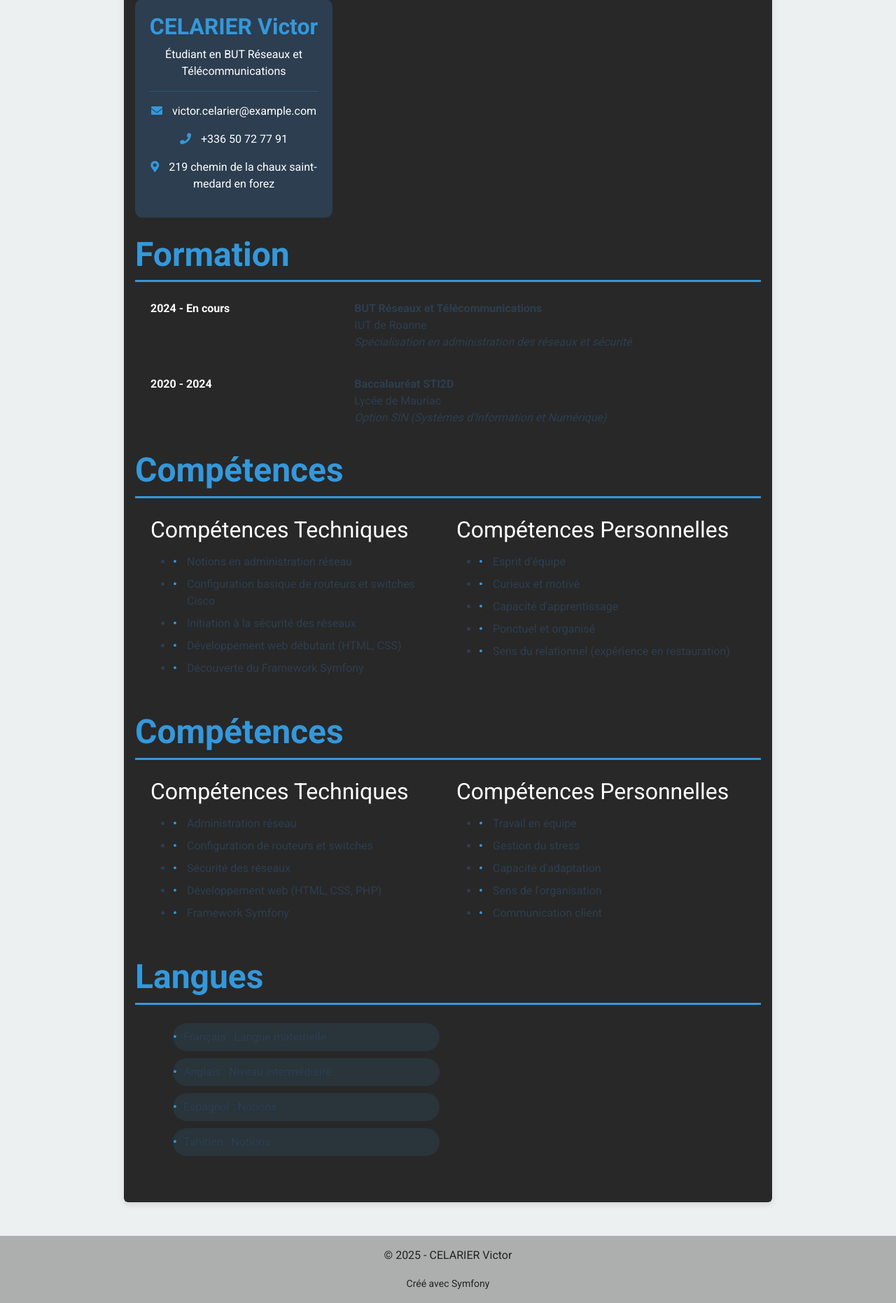
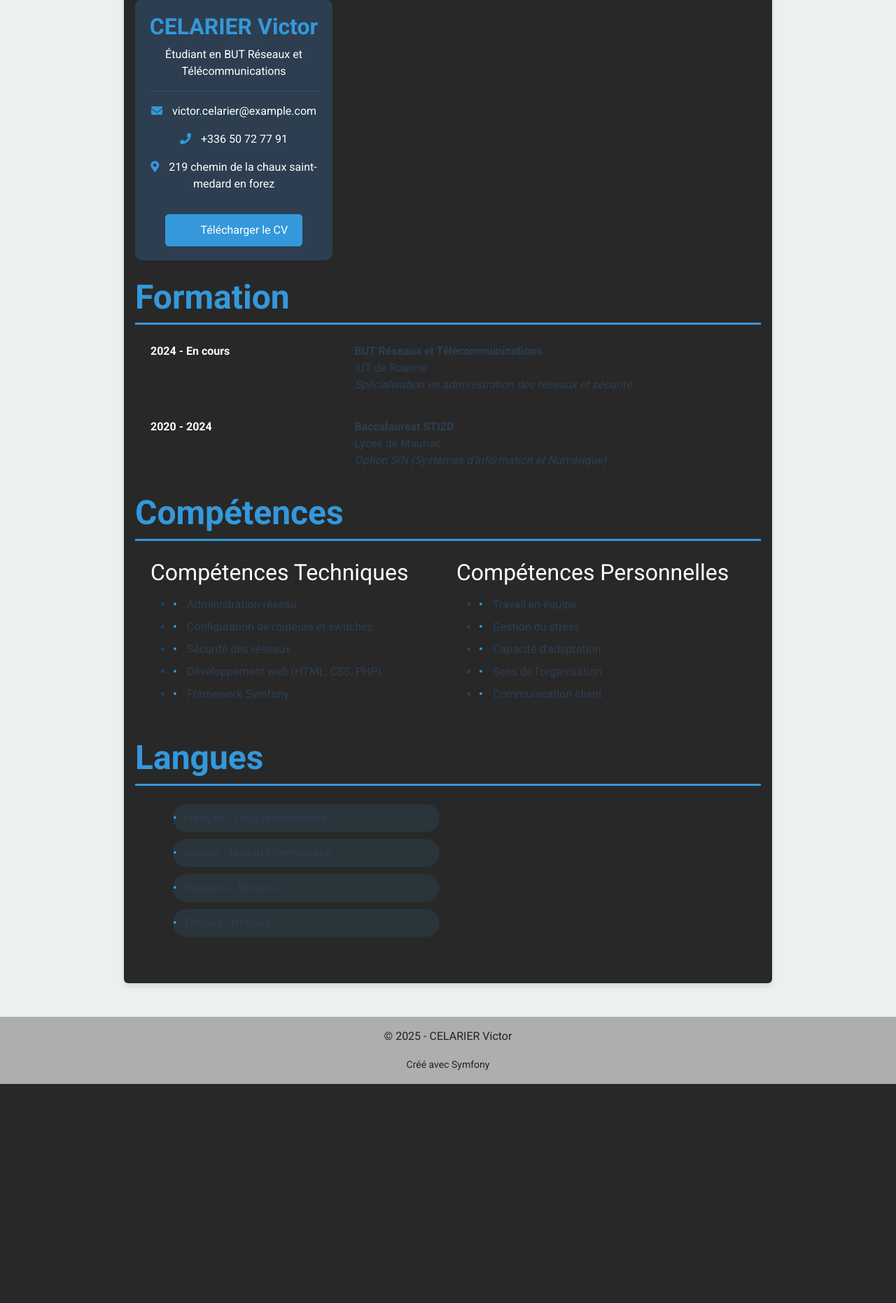
Before and after one commit to ocictor/symfony, a Symfony app: template projet1/templates/blog/cv.html.twig in a window 1280 px wide. Shown: the part 404-2266 px from the top of the page at 70% size. After the commit the page ends 1953 px from the top, so only its background shows below. Run offline with Twig, Linux system fonts and the light colour scheme; the template is opened without the code that fills it, so the values that code supplies are empty; some libraries are stand-ins or nearby versions.

Commit message:
votre message de commit

```diff
--- a/projet1/templates/blog/cv.html.twig
+++ b/projet1/templates/blog/cv.html.twig
@@ -108,6 +108,23 @@
             line-height: 1.6;
             font-size: 1.1em;
         }
+
+        .download-cv-btn {
+            background-color: var(--accent-color);
+            color: white;
+            padding: 10px 20px;
+            border-radius: 5px;
+            transition: all 0.3s ease;
+            text-decoration: none;
+            display: inline-block;
+            margin-top: 15px;
+        }
+
+        .download-cv-btn:hover {
+            background-color: #2980b9;
+            transform: translateY(-2px);
+            box-shadow: 0 4px 8px rgba(0,0,0,0.2);
+        }
     </style>
 {% endblock %}
 
@@ -129,6 +146,11 @@
                                 <p><i class="fas fa-envelope"></i> victor.celarier@example.com</p>
                                 <p><i class="fas fa-phone"></i> +336 50 72 77 91</p>
                                 <p><i class="fas fa-map-marker-alt"></i> 219 chemin de la chaux saint-medard en forez</p>
+                                <div class="mt-3">
+                                    <a href="{{ path('download_cv') }}" class="btn btn-primary btn-block download-cv-btn">
+                                        <i class="fas fa-download"></i> Télécharger le CV
+                                    </a>
+                                </div>
                             </div>
                         </div>
 
@@ -144,7 +166,6 @@
                         </div>
                     </div>
 
-                    {# Les autres sections restent identiques structurellement mais héritent des nouveaux styles #}
                     {# Section Formation #}
                     <div class="mb-4">
                         <h2 class="border-bottom pb-2">Formation</h2>
@@ -170,33 +191,6 @@
                         </div>
                     </div>
 
-                    {# Section Expérience Professionnelle #}
-{# Section Compétences #}
-                    <div class="mb-4 competences">
-                        <h2 class="border-bottom pb-2">Compétences</h2>
-                        <div class="row mt-3">
-                            <div class="col-md-6">
-                                <h4>Compétences Techniques</h4>
-                                <ul>
-                                    <li>Notions en administration réseau</li>
-                                    <li>Configuration basique de routeurs et switches Cisco</li>
-                                    <li>Initiation à la sécurité des réseaux</li>
-                                    <li>Développement web débutant (HTML, CSS)</li>
-                                    <li>Découverte du Framework Symfony</li>
-                                </ul>
-                            </div>
-                            <div class="col-md-6">
-                                <h4>Compétences Personnelles</h4>
-                                <ul>
-                                    <li>Esprit d'équipe</li>
-                                    <li>Curieux et motivé</li>
-                                    <li>Capacité d'apprentissage</li>
-                                    <li>Ponctuel et organisé</li>
-                                    <li>Sens du relationnel (expérience en restauration)</li>
-                                </ul>
-                            </div>
-                        </div>
-                    </div>
                     {# Section Compétences #}
                     <div class="mb-4 competences">
                         <h2 class="border-bottom pb-2">Compétences</h2>
```
Also changed, not shown: projet1/src/Controller/BlogController.php (+13 -1 lines), 1 other file.
